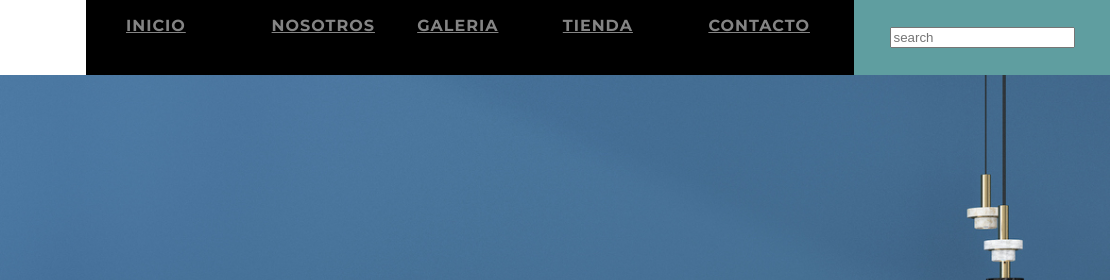
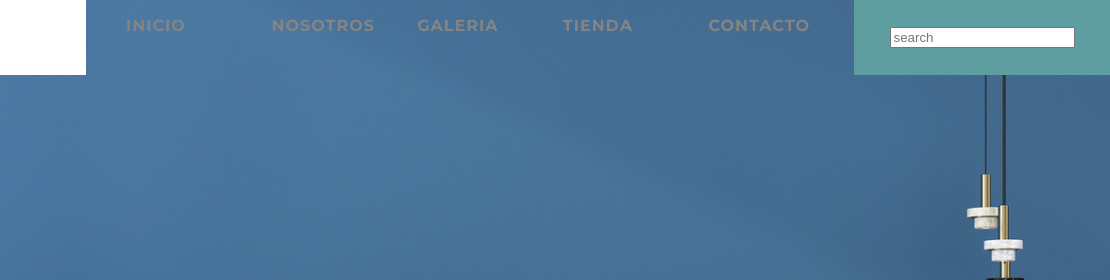
Before and after one commit to anabellg/proyectofinal, a plain HTML site: page index.html in a window 1280 px wide. Shown: the top 280 px of the page, 170-1280 px from the left. Drawn offline with Linux system fonts and the light colour scheme; a web font is replaced by a local one.

Commit message:
Modificación Nav

```diff
--- a/style.css
+++ b/style.css
@@ -56,6 +56,7 @@ nav .navbar-nav li a {
     font-weight: bolder;
     font-family: Montserrat,"Helvetica Neue",Helvetica,Arial,sans-serif;
     letter-spacing: 1px;
+    text-decoration: none;
     color: #848484;
 }
 nav ul{
@@ -63,6 +64,7 @@ nav ul{
 }
 nav li {
     flex: 1;
+    list-style-type: none;
 }
 .logo {
     background-color: white;
@@ -71,7 +73,7 @@ nav li {
 
 }
 .menu{
-    background-color: black;
+    background-color: transparent;
     width: 60%;
 }
 .search {
```
